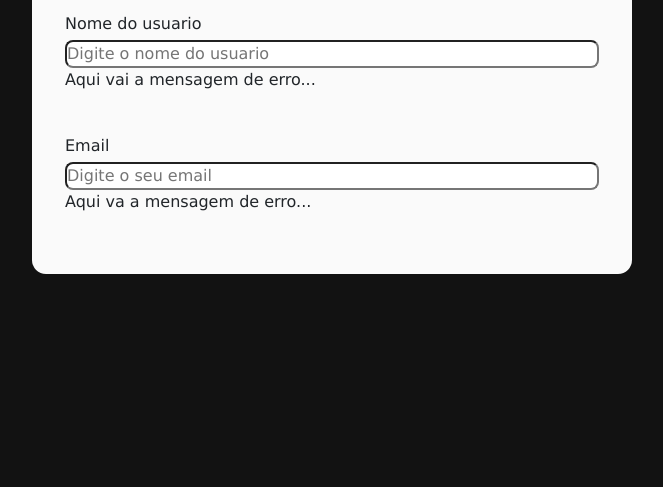
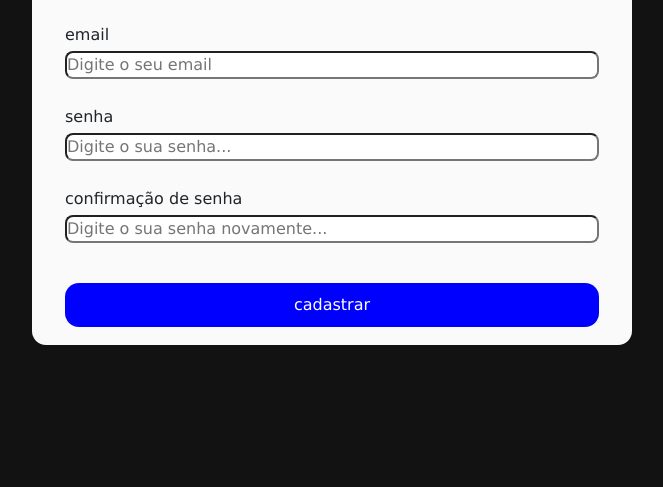
Before and after one commit to 460813Ananias/Formulario-De-contato, a plain HTML site: page index.html in a window 1280 px wide. Shown: the part 313-800 px from the top of the page, without its empty margins (308-971 px from the left). Drawn offline with nearby package versions, Linux system fonts and the light colour scheme.

Commit message:
continuando meu projeto

```diff
--- a/css/estilo.css
+++ b/css/estilo.css
@@ -55,3 +55,20 @@ body{
     background-color: #00c3ff;
     color: white;
 }
+.form button{
+    background-color: blue;
+    color: white;
+    width: 100%;
+    border-radius: 14px;
+    padding: 10px;
+    border: 0;
+    font-size: 16px;
+    cursor: pointer;
+    margin-top: 14px;
+}
+.form-content.erro input{
+border-color: red;
+}
+.form-content.erro a{
+    color: red;
+}
--- a/index.html
+++ b/index.html
@@ -8,6 +8,7 @@
     <!-- Bootstrap CSS -->
     <link rel="stylesheet" href="https://stackpath.bootstrapcdn.com/bootstrap/4.1.3/css/bootstrap.min.css" integrity="sha384-MCw98/SFnGE8fJT3GXwEOngsV7Zt27NXFoaoApmYm81iuXoPkFOJwJ8ERdknLPMO" crossorigin="anonymous">
     <link rel="stylesheet" href="/css/estilo.css">
+    <script src="/js/script.js"></script>
 
     <title>novo usuario- sujeito programador</title>
   </head>
@@ -21,17 +22,36 @@
 <div class="form-content">
   <label for="username">Nome do usuario</label>
   <input type="text" id="username" placeholder="Digite o nome do usuario"/>
-  <p>Aqui vai a mensagem de erro...</p>
+  <a>Aqui vai a mensagem de erro...</a>
 </div>
 
 <div class="form-content">
-  <label for="Email">Email</label>
-  <input type="Email" id="Email" placeholder="Digite o seu email"/>
-  <p>Aqui va a mensagem de erro...</p>
+  <label for="email">email</label>
+  <input type="email" id="email" placeholder="Digite o seu email"/>
+  <a>Aqui va a mensagem de erro...</a>
 </div>
+
+<div class="form-content">
+  <label for="password">senha</label>
+  <input
+   type="password"
+    id="password" placeholder="Digite o sua senha..."
+    />
+  <a>Aqui va a mensagem de erro...</a>
+</div>
+
+<div class="form-content">
+  <label for="password-confirmation">confirmação de senha</label>
+  <input
+  type="password"
+   id="password-confirmation"
+    placeholder="Digite o sua senha novamente..."
+    />
+  <a>Aqui va a mensagem de erro...</a>
+</div>
+<button type="submit">cadastrar</button>
   </form>
 </div>
-
 
     <!-- JavaScript (Opcional) -->
     <!-- jQuery primeiro, depois Popper.js, depois Bootstrap JS -->
--- /dev/null
+++ b/js/script.js
@@ -0,0 +1,13 @@
+
+const form = document.getElementById("form");
+const username = document.getElementById("username")
+const email = document.getElementById("email")
+const password = document.getElementById("password");
+const passwordconfirmation  = document.getElementById("password-confirmation");
+
+
+form.addEventListener("submit", (event) => {
+    event.preventDefault();
+
+    alert("CADASTRADO COM SUCESSO!!")
+})
```
Also changed, not shown: script.js (deleted).
